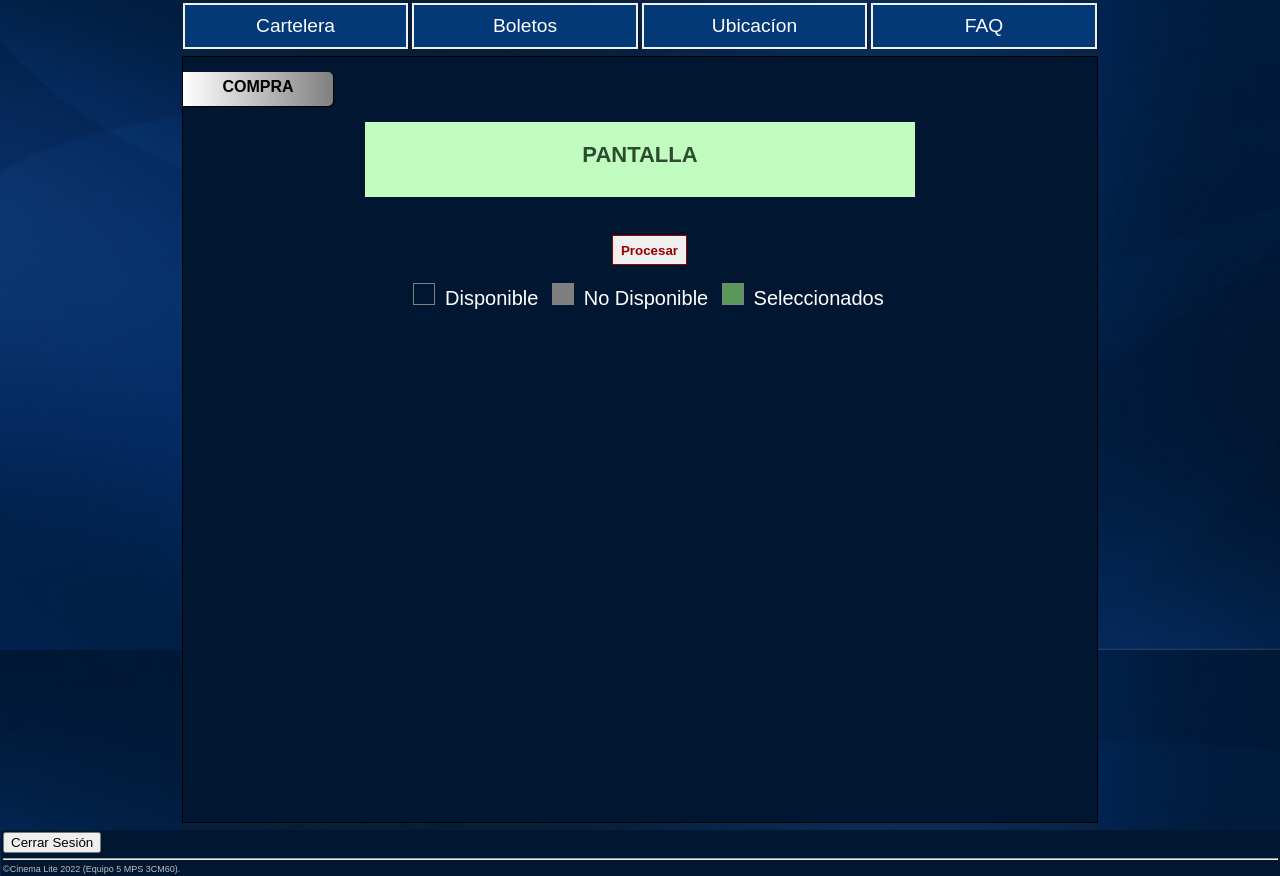
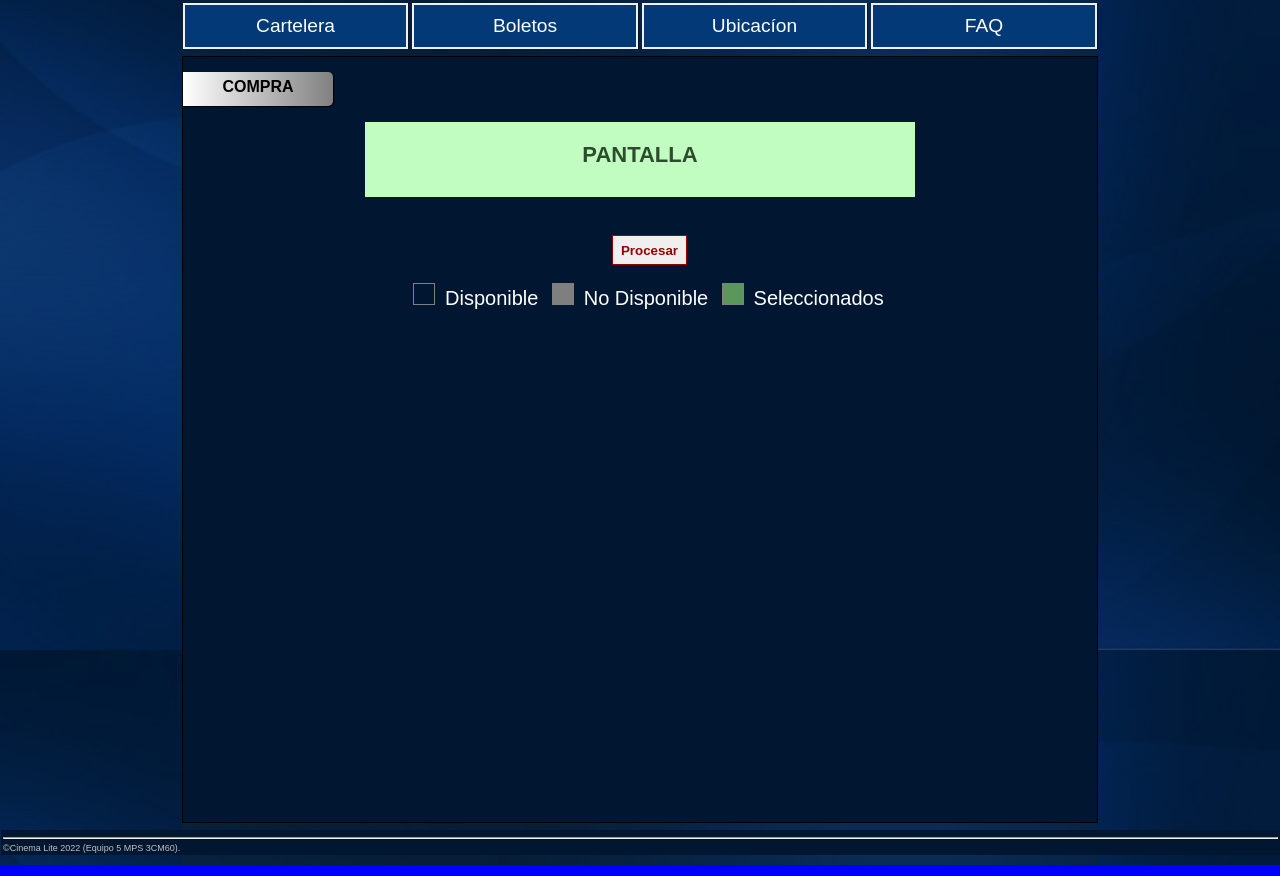
Before and after one commit to CinemaLite/CinemaLite, a plain HTML site: page ticket.html in a window 1280 px wide. Shown: the part 150-1026 px from the top of the page. Drawn offline with Linux system fonts and the light colour scheme.

Commit message:
Update ticket.html

```diff
--- a/ticket.html
+++ b/ticket.html
@@ -73,13 +73,6 @@
 
     <footer>
 
-	  <div class="herramientas">
-      <button
-        type="button"
-        name="terminarSesión">
-        Cerrar Sesión
-      </button>
-    </div>
 
         <hr />
         <div id="bottomfooter">
@@ -88,9 +81,6 @@
             </span>
         </div>
     </footer>
-		<script type="module"
-    src="js/CtrlSesion.js">
-    </script>
 
 </body>
 
```
